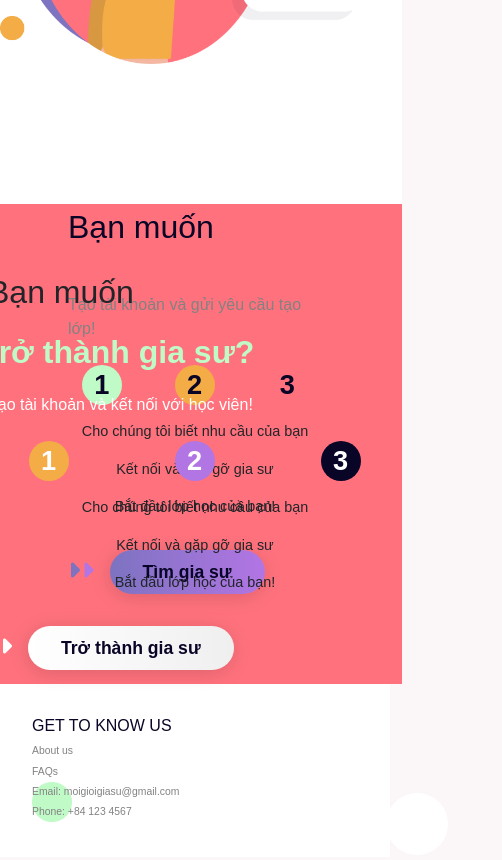
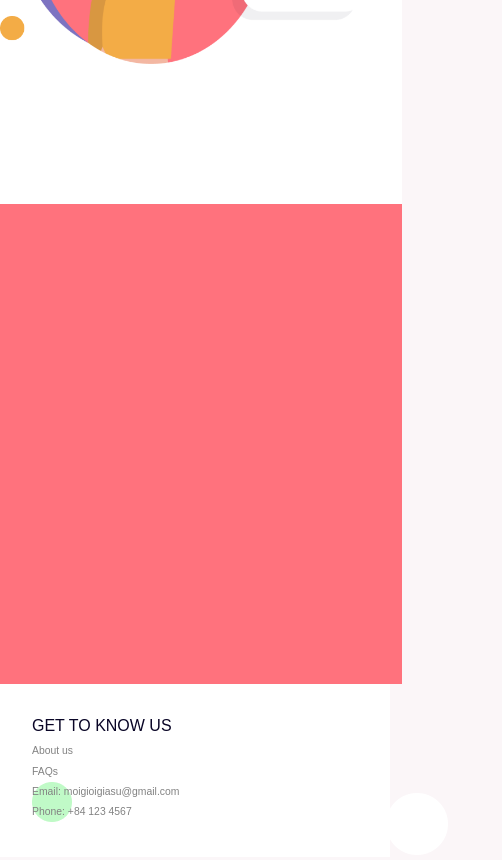
Before and after one commit to thanhhung270502/tutor-student-fe, a React (Create React App) app: page / in a window 390 px wide. Shown: the part 960-1820 px from the top of the page, 502 px wide, since content can reach past the window. Built offline with nearby package versions, Linux system fonts and the light colour scheme.

Commit message:
add animation

```diff
--- a/package.json
+++ b/package.json
@@ -6,6 +6,7 @@
     "@testing-library/jest-dom": "^5.16.5",
     "@testing-library/react": "^13.4.0",
     "@testing-library/user-event": "^13.5.0",
+    "aos": "^3.0.0-beta.6",
     "bootstrap": "^5.2.2",
     "clsx": "^1.2.1",
     "normalize.css": "^8.0.1",
--- a/src/pages/Home/HomePage1.js
+++ b/src/pages/Home/HomePage1.js
@@ -2,14 +2,19 @@ import React, { useState, useEffect } from 'react'
 import 'bootstrap/dist/css/bootstrap.min.css'
 import "bootstrap/dist/js/bootstrap.min.js"
 import clsx from 'clsx'
+import AOS from 'aos';
+import 'aos/dist/aos.css';
 import style from './Home.module.css'
 
 const HomePage1 = () => {
     return (
         <React.Fragment>
-            <div className={`row ${clsx(style.container1)}`}>
+            {AOS.init({
+                duration: 1200,
+            })}
+                < div className={`row ${clsx(style.container1)}`}>
             <div className={`col-sm-1`}></div>
-                <div className={`col-sm-4 ${clsx(style.text1)}`}>
+            <div data-aos="fade-right" className={`col-sm-4 ${clsx(style.text1)}`} >
                 <div className={`${clsx(style.connect)}`}>KẾT NỐI GIA SƯ - HỌC VIÊN</div>
                 <h1 className={`${clsx(style.slogan)}`}>Cùng nhau,</h1>
                 <h1 className={`${clsx(style.slogan)}`}>chúng ta có thể</h1>
@@ -19,11 +24,11 @@ const HomePage1 = () => {
                 <address className={`${clsx(style.quote)}`}> - J. Krishnamurti</address>
             </div>
             <div className={`col-sm-6`}>
-                    <img src="./figure_1.png" alt="figure-1" className={`algin-center ${clsx(style.figure1)}`} />
+                <img data-aos="fade-left" src="./figure_1.png" alt="figure-1" className={`algin-center ${clsx(style.figure1)}`} />
             </div>
             <div className={`col-sm-1`}></div>
         </div>
-        </React.Fragment>
+        </React.Fragment >
     );
 }
 
--- a/src/pages/Home/HomePage2.js
+++ b/src/pages/Home/HomePage2.js
@@ -12,9 +12,9 @@ const HomePage2 = () => {
             <div className={`row ${clsx(style.container2)}`}>
                 <div className={`col-sm-1`}></div>
                 <div className={`col-sm-4`}>
-                    <img src="./figure_2.png" alt="figure-2" className={`algin-center ${clsx(style.figure2)}`} />
+                    <img data-aos="fade-right" src="./figure_2.png" alt="figure-2" className={`algin-center ${clsx(style.figure2)}`} />
                 </div>
-                <div className={`col-sm-6 ${clsx(style.text2)}`}>
+                <div data-aos="fade-left" className={`col-sm-6 ${clsx(style.text2)}`}>
                     <h1 className={`${clsx(style.inlineHeader)}`}>Bạn muốn </h1>
                     <h1 className={`${clsx(style.inlineHeader, style.pinkHeader)}`}>tìm gia sư?</h1>
                     <div className={`${style.normalText}`}>Tạo tài khoản và gửi yêu cầu tạo lớp!</div>
--- a/src/pages/Home/HomePage3.js
+++ b/src/pages/Home/HomePage3.js
@@ -10,7 +10,7 @@ const HomePage3 = () => {
         <React.Fragment>
             <div className={`row ${clsx(style.container3)}`}>
                 <div className={`col-sm-1`}></div>
-                <div className={`col-sm-5 ${clsx(style.text3)}`}>
+                <div data-aos="fade-right" className={`col-sm-5 ${clsx(style.text3)}`}>
                     <h1 className={`${clsx(style.become)}`}>Bạn muốn</h1>
                     <h1 className={`${clsx(style.become)}`}>trở thành gia sư?</h1>
                     <div className={`${clsx(style.normalText, style.whiteText)}`}>
```
Also changed, not shown: src/pages/Home/ClassList/ClassList.js (added), src/pages/Home/ClassList/ClassList.module.css (added), 1 other file (tests, documents, lock files or other folders). Lines whose indentation alone changed are shown as unchanged.
